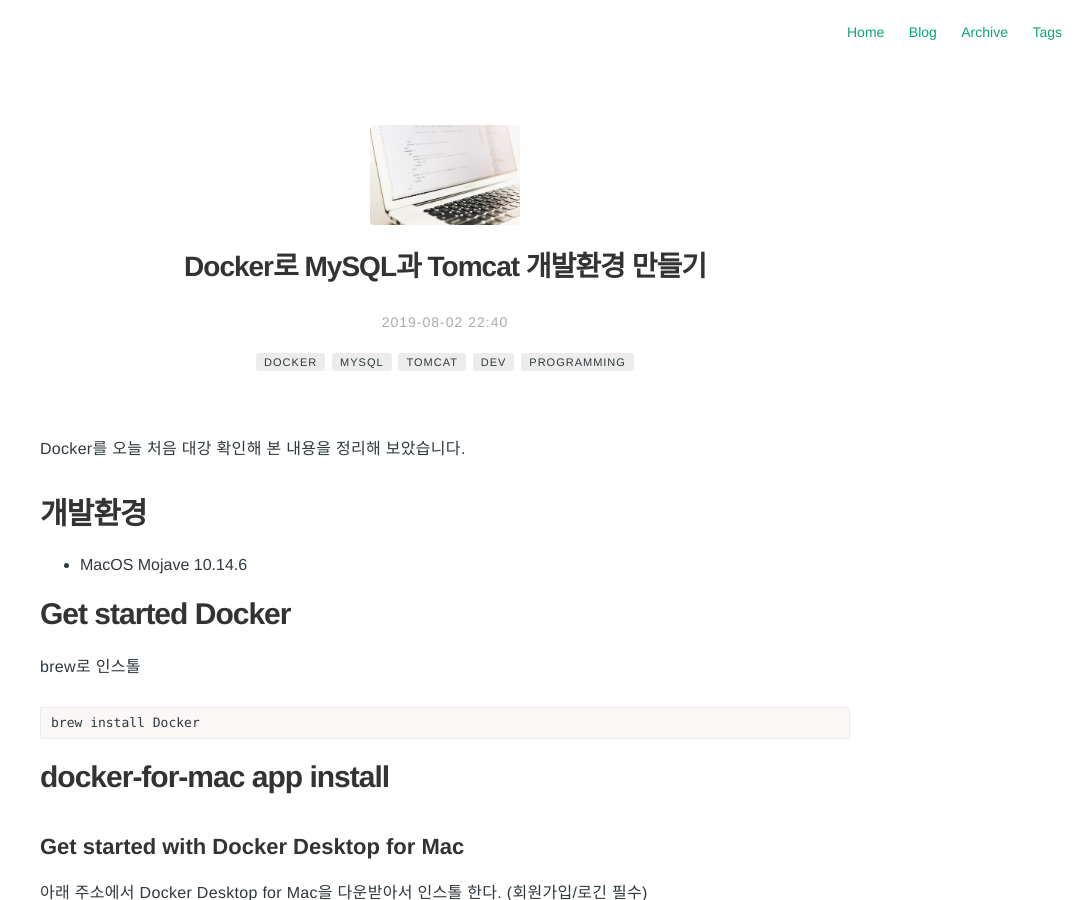
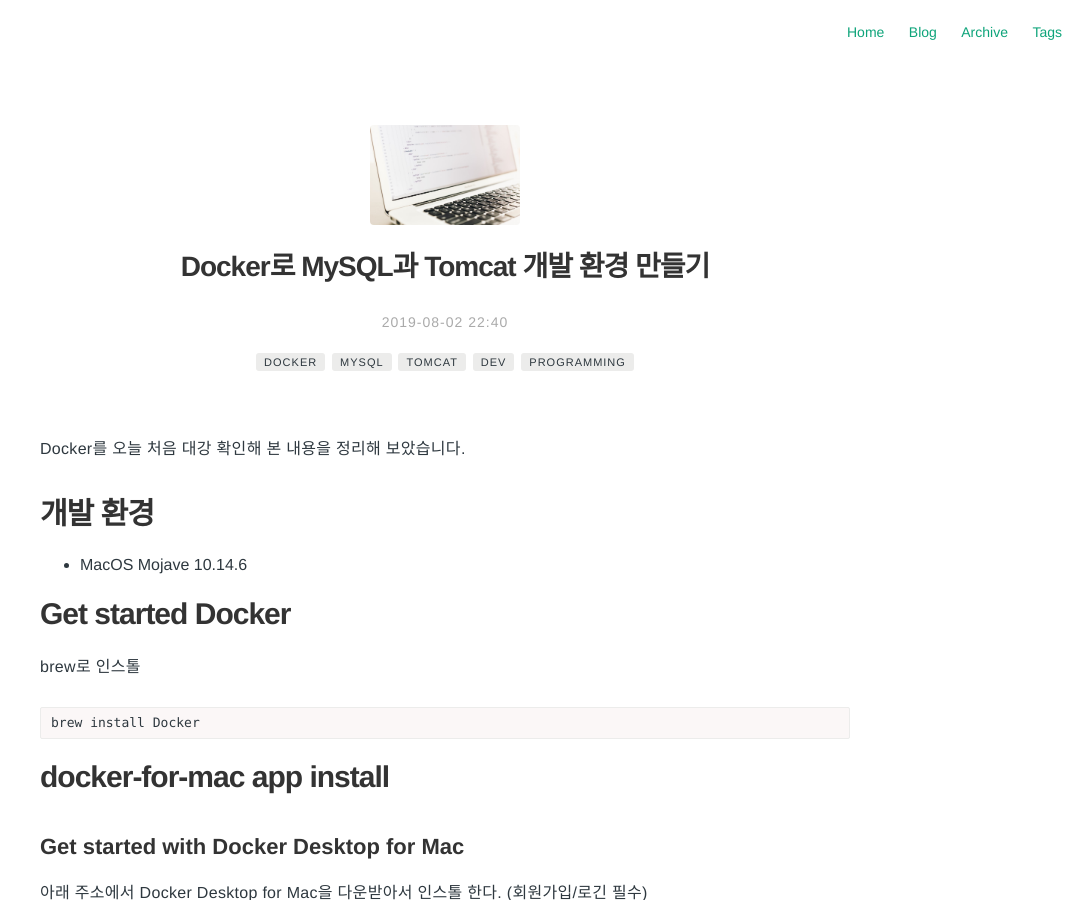
Before and after one commit to Pie001/pie001.github.io, a Jekyll site: the page built from _posts/2019-08-02-0059.md, in a window 1280 px wide and 900 px high. Shown: the whole window, without its empty margins (195-1280 px from the left). Built offline with Jekyll 4.4.1, drawn with Linux system fonts in a browser that asks for light colours; comment, search, counter and statistics services are not loaded.

Commit message:
Update 2019-08-02-0059.md

```diff
--- a/_posts/2019-08-02-0059.md
+++ b/_posts/2019-08-02-0059.md
@@ -1,5 +1,5 @@
 ---
-title: Docker로 MySQL과 Tomcat 개발환경 만들기
+title: Docker로 MySQL과 Tomcat 개발 환경 만들기
 layout: post
 date:  2019-08-02 22:40
 image: /assets/images/post_header.jpg
@@ -15,11 +15,11 @@
 - programming
 category: blog
 author: pie
-description: Docker로 MySQL과 Tomcat 개발환경 만들기
+description: Docker로 MySQL과 Tomcat 개발 환경 만들기
 ---
 Docker를 오늘 처음  대강 확인해 본 내용을 정리해 보았습니다.
 
-# 개발환경
+# 개발 환경
 - MacOS Mojave 10.14.6
 
 # Get started Docker
```
